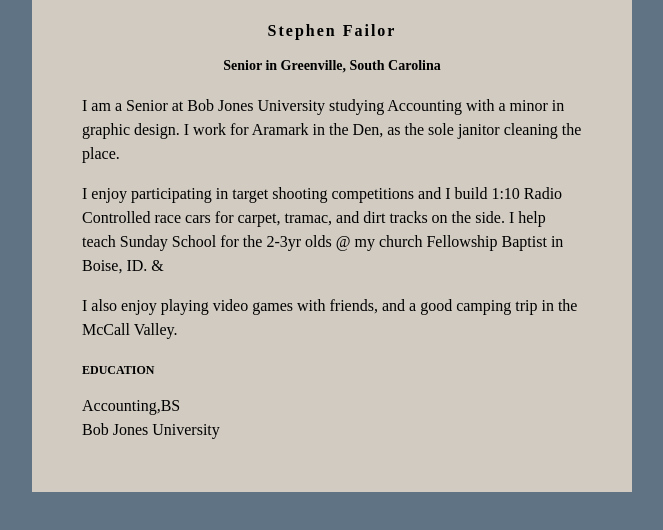
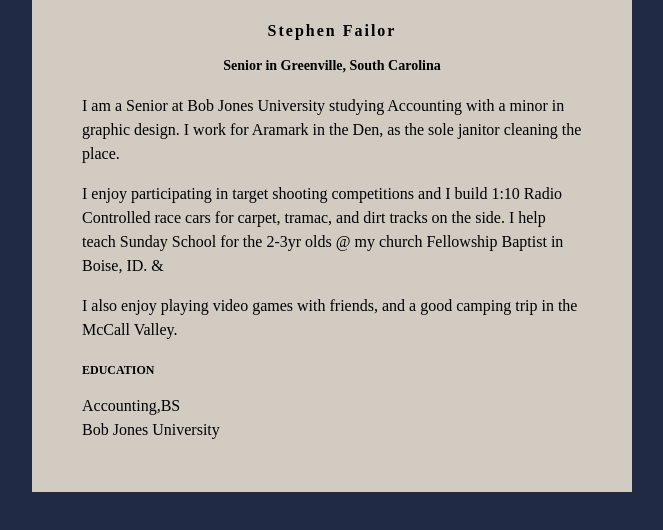
Before and after one commit to sfail976/sfail976.github.io, a plain HTML site: page index.html in a window 1280 px wide. Shown: the whole page, without its empty margins (308-971 px from the left). Drawn offline with Linux system fonts and the light colour scheme.

Commit message:
Update index.html

```diff
--- a/index.html
+++ b/index.html
@@ -2,7 +2,7 @@
 <head>
 <style>
 body {
-    background: #5F7385;
+    background: #202A44;
     font-family: Bahnschrift;
 }
 #content {
```
